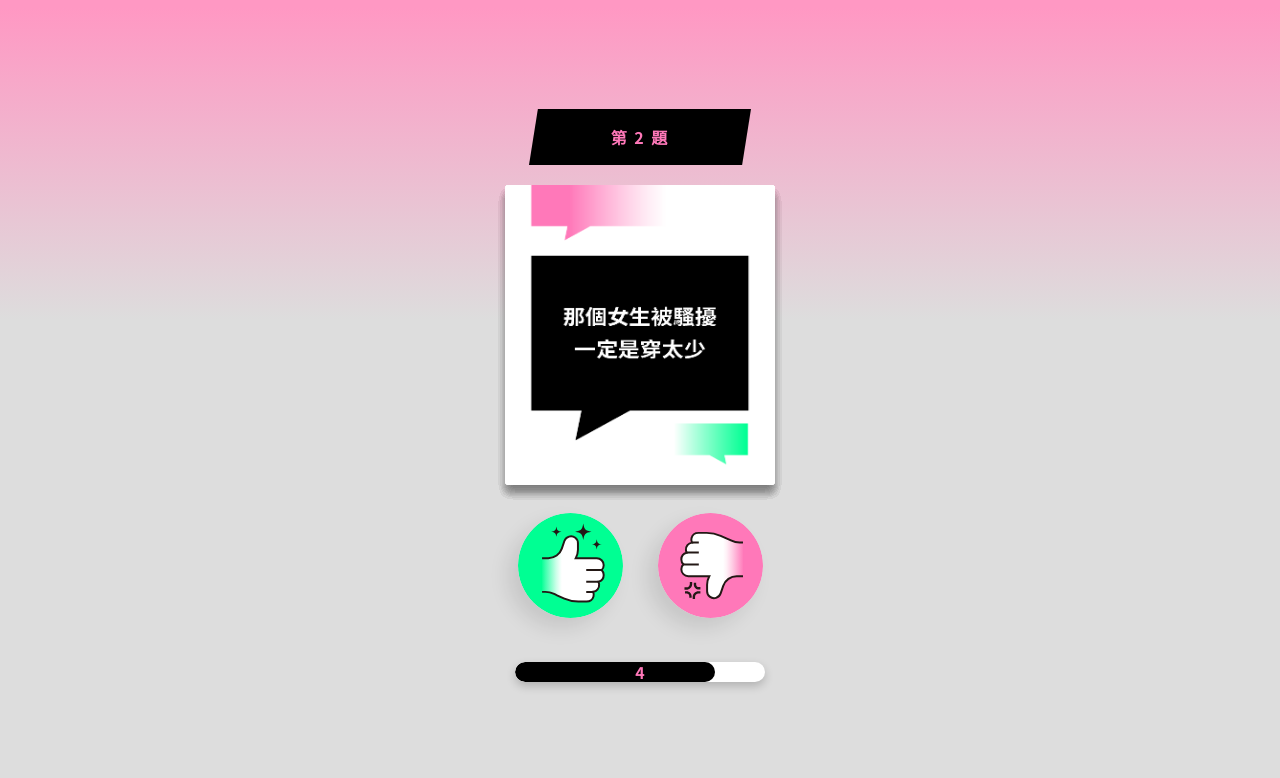
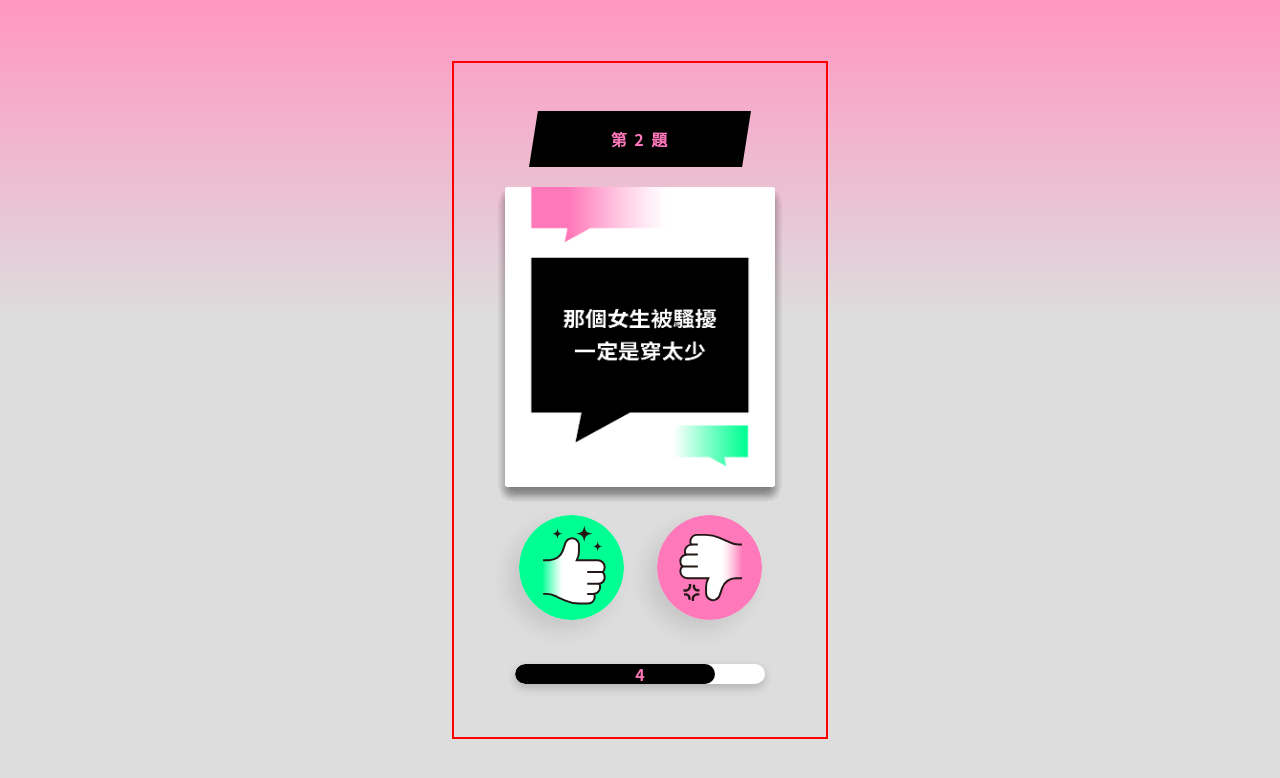
Before and after one commit to dingdingdingdingliu/girls-day-2024, a Next.js app: page /game-one/start in a window 1280 px wide. Shown: the top 778 px of the page. Built offline with nearby package versions, Linux system fonts and the light colour scheme.

Commit message:
fix: fix window style

```diff
--- a/pages/game-one/start/index.js
+++ b/pages/game-one/start/index.js
@@ -51,6 +51,7 @@ const StyledPageWrapper = styled(PageWrapper)`
 const StyledContentWrapper = styled(ContentWrapper)`
   padding: 48px;
   overflow-x: hidden;
+  border: 2px solid red;
 `;
 
 const Wrapper = styled.div`
--- a/styles/globals.css
+++ b/styles/globals.css
@@ -36,12 +36,6 @@ p {
   display: none;
 }
 
-/* 為可滾動元素重新顯示滾動條 */
-*:not([style*="overflow: hidden"]):not([style*="overflow:hidden"]) {
-  scrollbar-width: auto; /* Firefox */
-  -ms-overflow-style: scrollbar; /* IE and Edge */
-}
-
 /* 為 Webkit 瀏覽器的可滾動元素重新顯示滾動條 */
 *:not([style*="overflow: hidden"]):not([style*="overflow:hidden"])::-webkit-scrollbar {
   display: block;
```
